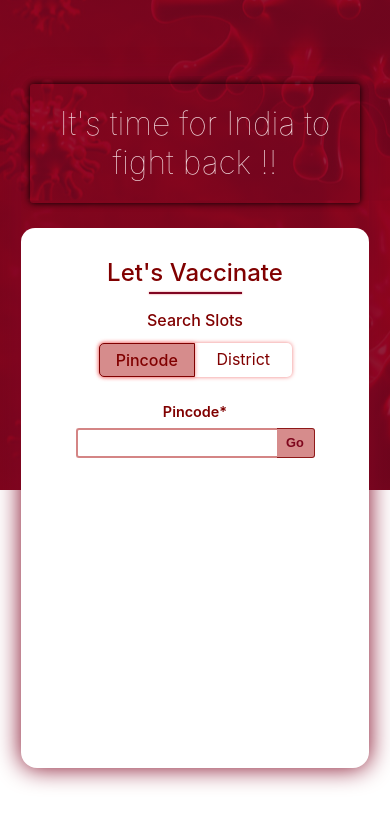
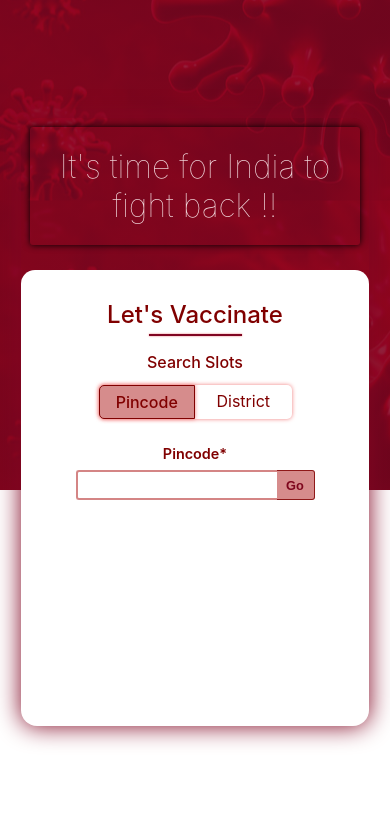
Before and after one commit to priyankagupta34/covaccination, a React (Create React App) app: page / in a window 390 px wide. Shown: the top 826 px of the page. Built offline with nearby package versions, Linux system fonts and the light colour scheme.

Commit message:
basic outline

```diff
--- a/src/components/table-view-calender-sessions-component/TableViewCalenderSessionsComponent.css
+++ b/src/components/table-view-calender-sessions-component/TableViewCalenderSessionsComponent.css
@@ -254,11 +254,11 @@
     }
 
     .whenNoList1{
-        height: 82vh !important;
+        height: 72vh !important;
     }
 
     .whenNoList2{
-        height: 62vh !important;
+        height: 52vh !important;
     }
 
 
```
